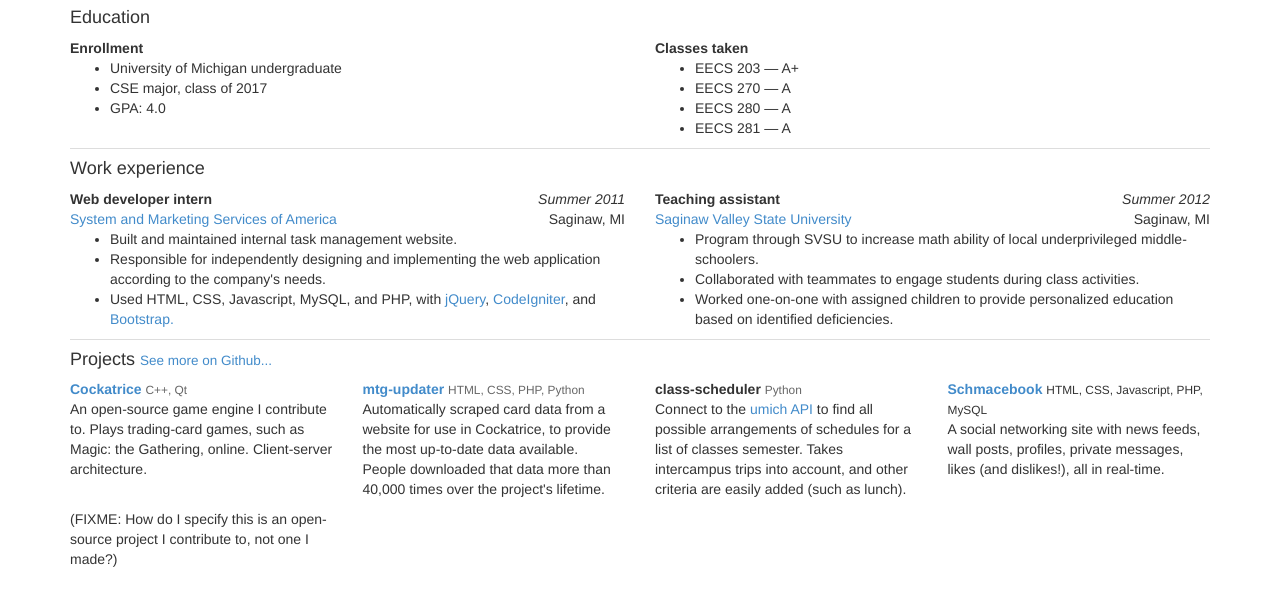
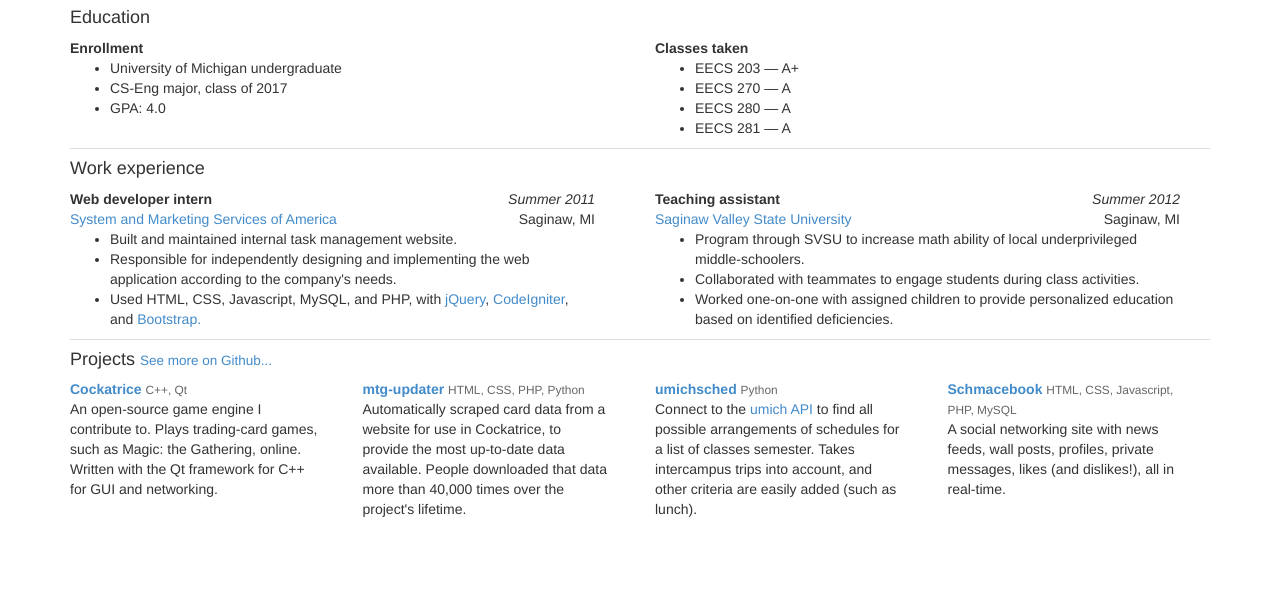
Before and after one commit to arxanas/resume, a plain HTML site: page index.html in a window 1280 px wide. Shown: the part 148-754 px from the top of the page. Drawn offline with Linux system fonts and the light colour scheme.

Commit message:
Padding; added to Cockatrice description.

```diff
--- a/css/resume.css
+++ b/css/resume.css
@@ -33,6 +33,18 @@
     border-top: solid #DDDDDD 1px;
 }
 
+.job {
+  padding-right: 30px;
+}
+.project {
+  padding-right: 15px;
+}
+@media print {
+  .job, .project {
+    padding-right: 0px;
+  }
+}
+
 .job-description {
     font-weight: bold;
 }
--- a/index.html
+++ b/index.html
@@ -53,7 +53,7 @@
           </header>
           <ul>
             <li>University of Michigan undergraduate</li>
-            <li>CSE major, class of 2017</li>
+            <li>CS-Eng major, class of 2017</li>
             <li>GPA: 4.0</li>
           </ul>
         </section>
@@ -80,6 +80,7 @@
       </header>
       <div class="row">
         <div class="col-md-6">
+          <div class="job">
             <span class="job-description pull-left">Web developer intern</span>
             <span class="job-date pull-right">Summer 2011</span>
             <span class="clearfix"></span>
@@ -101,7 +102,9 @@
               </li>
             </ul>
           </div>
+        </div>
         <div class="col-md-6">
+          <div class="job">
             <span class="job-description pull-left">Teaching assistant</span>
             <span class="job-date pull-right">Summer 2012</span>
             <span class="clearfix"></span>
@@ -122,6 +125,7 @@
             </ul>
           </div>
         </div>
+      </div>
     </section>
 
     <!-- Projects -->
@@ -140,6 +144,7 @@
 
       <div class="row">
         <div class="col-md-3">
+          <section class="project">
             <header>
               <b><a href="http://github.com/arxanas/Cockatrice">Cockatrice</a></b>
               <small class="languages">C++, Qt</small>
@@ -147,16 +152,12 @@
             <p>
               An open-source game engine I contribute to. Plays
               trading-card games, such as Magic: the Gathering, online.
-            Client-server architecture.
+              Written with the Qt framework for C++ for GUI and networking.
             </p>
-          <p class="hidden-print">
-            <br />
-            (FIXME: How do
-            I specify this is an open-source project I contribute to, not one
-            I made?)
-          </p>
+          </section>
         </div>
         <div class="col-md-3">
+          <section class="project">
             <header>
               <b><a href="http://github.com/arxanas/mtg-updater">mtg-updater</a></b>
               <small class="languages">HTML, CSS, PHP, Python</small>
@@ -166,10 +167,12 @@
               to provide the most up-to-date data available. People downloaded that
               data more than 40,000 times over the project's lifetime.
             </p>
+          </section>
         </div>
         <div class="col-md-3">
+          <section class="project">
             <header>
-            <b>class-scheduler</b>
+              <b><a href="http://github.com/arxanas/umichsched">umichsched</a></b>
               <small class="languages">Python</small>
             </header>
             <p>
@@ -178,14 +181,19 @@
               classes semester. Takes intercampus trips into account, and other
               criteria are easily added (such as lunch).
             </p>
+          </section>
         </div>
         <div class="col-md-3">
+          <section class="project">
             <header>
               <b><a href="http://github.com/arxanas/schmacebook">Schmacebook</a></b>
-            <small>HTML, CSS, Javascript, PHP, MySQL</small>
+              <small class="languages">HTML, CSS, Javascript, PHP, MySQL</small>
             </header>
+            <p>
               A social networking site with news feeds, wall posts, profiles, private
               messages, likes (and dislikes!), all in real-time.
+            </p>
+          </section>
         </div>
       </div>
     </section>
```
Lines whose indentation alone changed are shown as unchanged.
